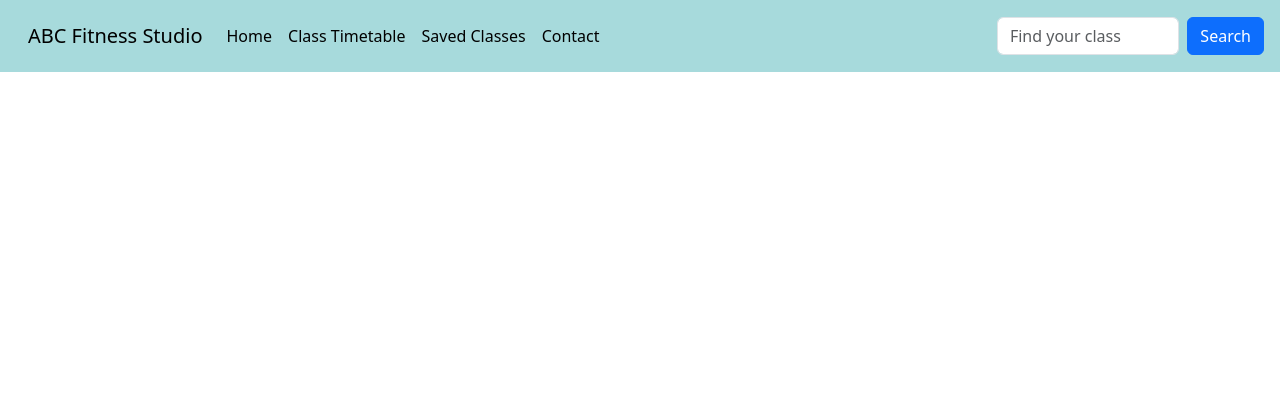
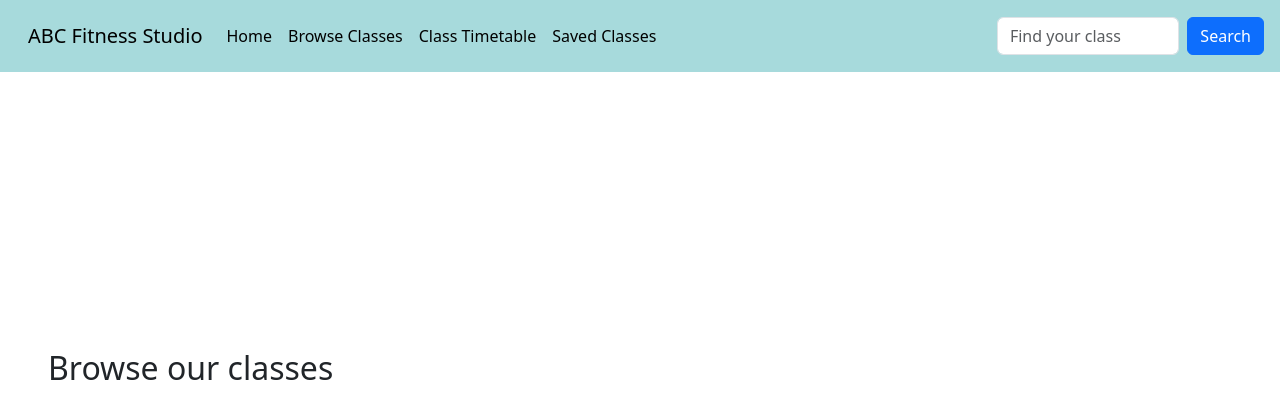
Before and after one commit to rosiegalezia/ABC-Fitness-Studio, a React (Vite) app in the folder react/: page /#/browse in a window 1280 px wide. Shown: the top 418 px of the page. Built offline with nearby package versions, Linux system fonts and the light colour scheme.

Commit message:
tried to build out cards

```diff
--- a/react/src/App.jsx
+++ b/react/src/App.jsx
@@ -7,12 +7,14 @@ import Home from './Pages/Home';
 import Timetable from './Pages/Timetable';
 import SavedClasses from './Pages/SavedClasses';
 import Contact from './Pages/Contact';
+import BrowseClasses from './Pages/BrowseClasses';
 
 function App() {
     return <Router>
         <NavBar />
         <Routes>
             <Route path="" element={<Home />} />
+            <Route path="browse" element={<BrowseClasses />} />
             <Route path="timetable" element={<Timetable />} />
             <Route path="savedclasses" element={<SavedClasses />} />
             <Route path="contact" element={<Contact />} />
--- a/react/src/Components/NavBar.jsx
+++ b/react/src/Components/NavBar.jsx
@@ -36,6 +36,17 @@ function NavBar() {
                             <NavLink
                                 className="nav-link active"
                                 aria-current="page"
+                                to="/browse"
+                                end
+                            >
+                                Browse Classes
+                            </NavLink>
+                        </li>
+
+                        <li className="nav-item">
+                            <NavLink
+                                className="nav-link active"
+                                aria-current="page"
                                 to="/timetable"
                                 end
                             >
@@ -54,17 +65,6 @@ function NavBar() {
                             </NavLink>
                         </li>
 
-                        <li className="nav-item">
-                            <NavLink
-                                className="nav-link active"
-                                aria-current="page"
-                                to="/contact"
-                                end
-                            >
-                                Contact
-                            </NavLink>
-                        </li>
-
                     </ul>
                 </div>
             </div>
--- a/react/src/Pages/BrowseClasses.jsx
+++ b/react/src/Pages/BrowseClasses.jsx
@@ -1,5 +1,5 @@
 import Class from "../Components/Class"
-import fitnessClasses from "../assets/Class Data/classData.json"
+import fitnessclasses from "../assets/ClassData/classData.json"
 
 import '../assets/styles.css'
 
@@ -7,8 +7,8 @@ function BrowseClasses() {
     return <div>
         <h2 className="p-5 pb-3">Browse our classes</h2>
         <div className="flex-wrap d-flex m-4 p-4">
-            {fitnessClasses.map((fitnessClass) => {
-                return <fitnessClass key={fitnessClass.id} name={fitnessClass.name} image={fitnessClass.image} description={fitnessClass.description} instructor={fitnessClass.instructor} duration={fitnessClass.duration} />;
+            {fitnessclasses.map((Class) => {
+                return <fitnessclass key={Class.id} name={Class.name} image={Class.image} description={Class.description} instructor={Class.instructor} duration={Class.duration} />;
             })}
         </div>
     </div>
--- a/react/src/Pages/Home.jsx
+++ b/react/src/Pages/Home.jsx
@@ -2,6 +2,7 @@ function Home() {
     // Body
     return <div>
         <h2 className="p-5">Welcome to ABC Fitness Studio</h2>
+
     </div>
 }
 
--- a/react/src/Pages/SavedClasses.jsx
+++ b/react/src/Pages/SavedClasses.jsx
@@ -1,5 +1,7 @@
 function SavedClasses(){
-
+    return <div>
+        <h2 className="p-5">View the classes you love</h2>
+    </div>
 }
 
 export default SavedClasses
--- a/react/src/assets/styles.css
+++ b/react/src/assets/styles.css
@@ -11,6 +11,6 @@
     background-color: var(--aquaisland);
     }
 
-body {
+h2 {
 
 }
```
